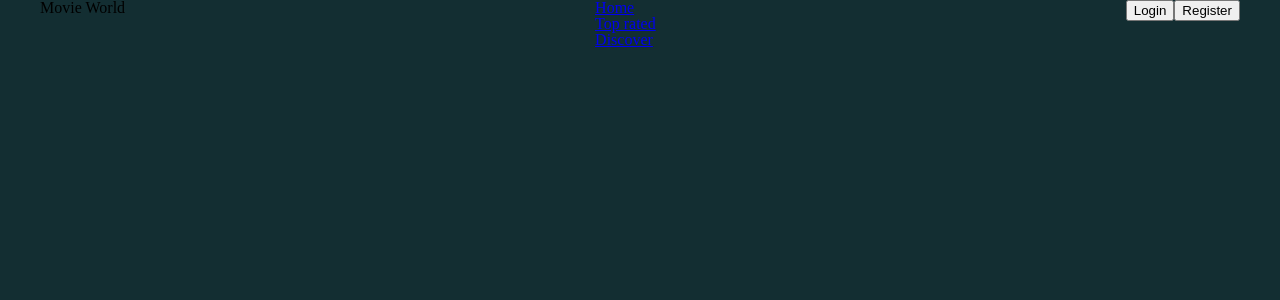
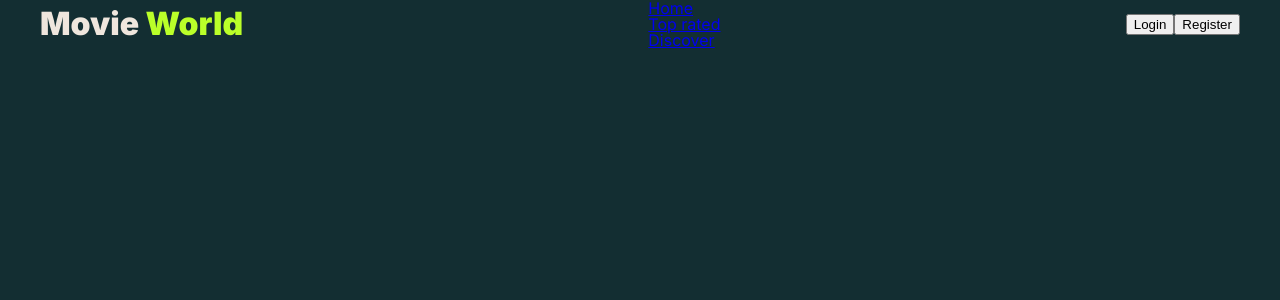
Before and after one commit to savawebdev/movie-world, a React (Create React App) app: page / in a window 1280 px wide. Shown: the top 300 px of the page. Built offline with nearby package versions, Linux system fonts and the light colour scheme.

Commit message:
Styled Title component for the header

```diff
--- a/src/assets/css/index.css
+++ b/src/assets/css/index.css
@@ -14,4 +14,5 @@
 /********** UNIVERSAL STYLES **********/
 body {
   background-color: var(--clr-primary);
+  font-family: "Inter", sans-serif;
 }
--- a/src/components/Header/Header.module.css
+++ b/src/components/Header/Header.module.css
@@ -1,4 +1,5 @@
 .header {
+  align-items: center;
   display: flex;
   justify-content: space-between;
   margin-inline: auto;
--- a/src/components/Header/Title/Title.js
+++ b/src/components/Header/Title/Title.js
@@ -1,7 +1,11 @@
 import styles from "./Title.module.css";
 
 const Title = () => {
-  return <span>Movie World</span>;
+  return (
+    <span className={styles.title}>
+      Movie <span className={styles["title-highlight"]}>World</span>
+    </span>
+  );
 };
 
 export default Title;
--- a/src/components/Header/Title/Title.module.css
+++ b/src/components/Header/Title/Title.module.css
@@ -0,0 +1,9 @@
+.title {
+  color: var(--clr-secondary);
+  font-size: 2rem;
+  font-weight: 900;
+}
+
+.title-highlight {
+  color: var(--clr-green);
+}
```
